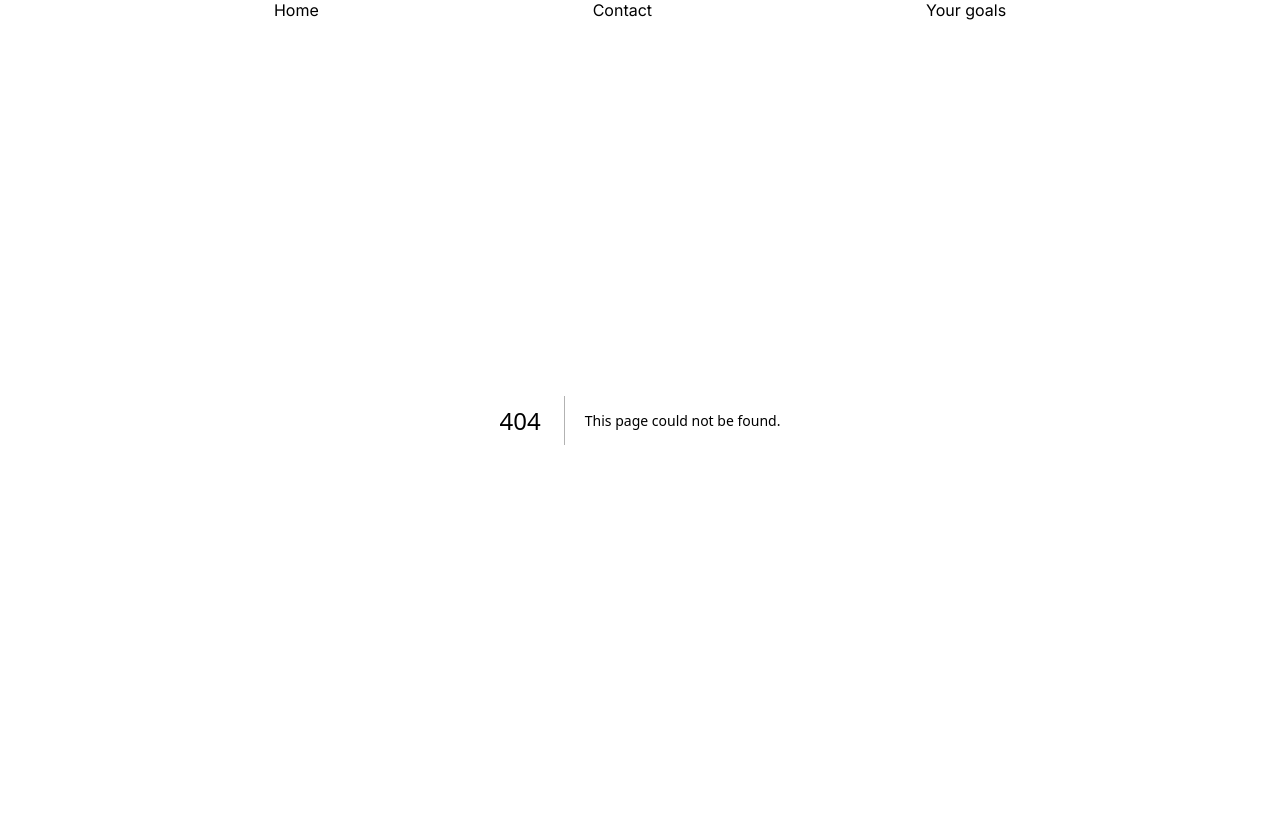
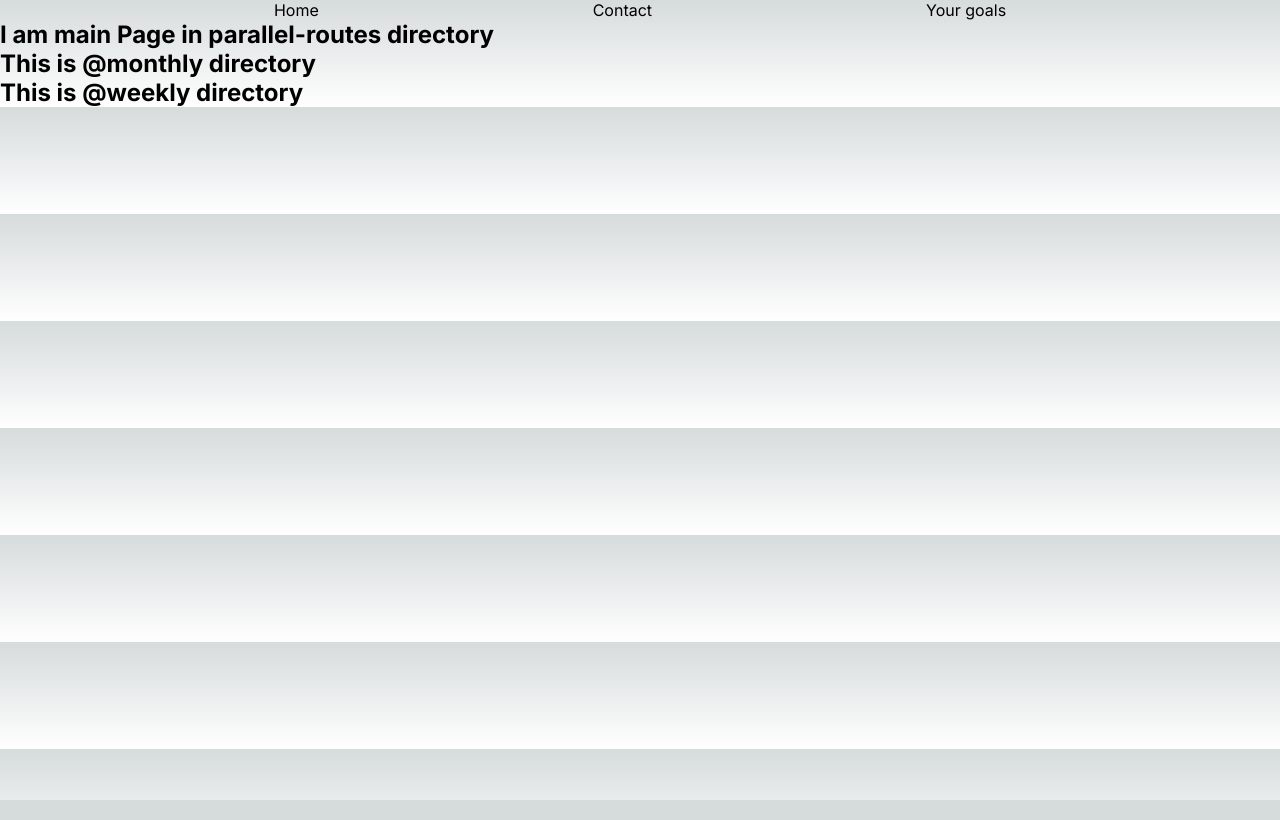
Before and after one commit to gabrieltira94/nextjs, a Next.js app: page /parallel-routes in a window 1280 px wide. Before the commit this address had no page. Built offline with nearby package versions, Linux system fonts and the light colour scheme.

Commit message:
Added parallel-routes topic

```diff
--- /dev/null
+++ b/app/parallel-routes/@monthly/page.tsx
@@ -0,0 +1,5 @@
+export default function Page() {
+  return <div>
+    <h2>This is @monthly directory</h2>
+  </div>;
+}
--- /dev/null
+++ b/app/parallel-routes/@weekly/page.tsx
@@ -0,0 +1,5 @@
+export default function Page() {
+  return <div>
+    <h2>This is @weekly directory</h2>
+  </div>;
+}
--- /dev/null
+++ b/app/parallel-routes/layout.tsx
@@ -0,0 +1,17 @@
+import { ReactNode } from "react";
+
+export default function Layout(props: {
+  monthly: ReactNode,
+  weekly: ReactNode,
+  children: ReactNode,
+}) {
+  const { children, monthly, weekly } = props;
+
+  // We have 2 Pages on the same routes, thus we can render either of them based on some conditions
+
+  return <div>
+    {children}
+    {monthly}
+    {weekly}
+  </div>;
+}
--- /dev/null
+++ b/app/parallel-routes/page.tsx
@@ -0,0 +1,5 @@
+export default function Page() {
+  return <div>
+    <h2>I am main Page in parallel-routes directory</h2>
+  </div>;
+}
```
